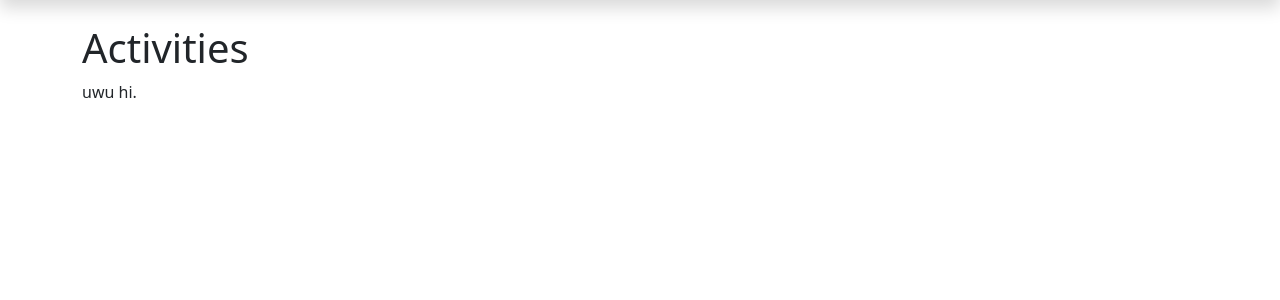
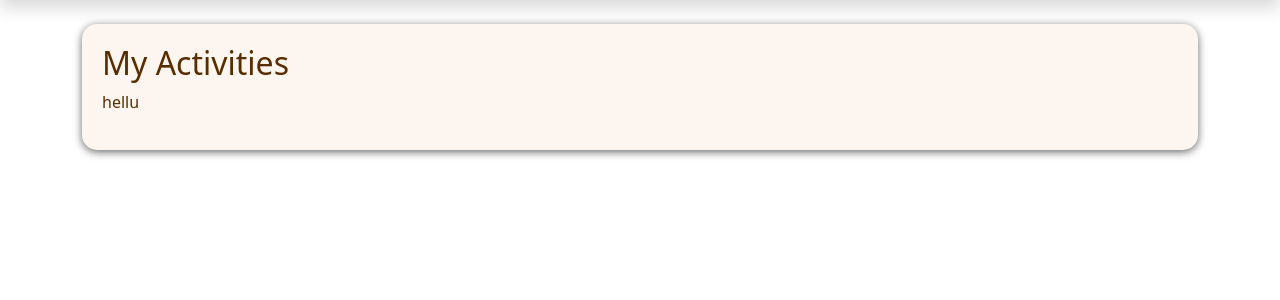
Before and after one commit to starry9x/ShareJoy, a Flask app: page /activities in a window 1280 px wide. Shown: the part 76-376 px from the top of the page. Run offline with Flask 3, Linux system fonts and the light colour scheme.

Commit message:
added base css

```diff
--- /dev/null
+++ b/static/css/base.css
@@ -0,0 +1,14 @@
+.section-box {
+    width: 100%;
+    min-height: 100px;
+    color: #582D00;
+    background-color: #FDF6F0;
+    box-shadow: 0 2px 8px rgba(0,0,0,0.6);
+    padding: 20px;
+    margin: 20px auto;
+    border-radius: 15px;
+}
+
+h1{
+    font-size: 2rem;
+}
--- a/templates/activities.html
+++ b/templates/activities.html
@@ -1,6 +1,14 @@
 {% extends "base.html" %}
 
+{% block extra_css %}
+<link rel="stylesheet" href="{{ url_for('static', filename='css/activities.css') }}">
+{% endblock %}
+
 {% block content %}
-<h1>Activities</h1>
-<p>uwu hi.</p>
+
+<div class="section-box">
+    <h1>My Activities</h1>
+    <p>hellu</p>
+</div>
+
 {% endblock %}
--- a/templates/base.html
+++ b/templates/base.html
@@ -6,6 +6,7 @@
     <meta name="viewport" content="width=device-width, initial-scale=1">
     <link href="https://cdn.jsdelivr.net/npm/bootstrap@5.3.8/dist/css/bootstrap.min.css" rel="stylesheet">
     <link rel="stylesheet" href="{{ url_for('static', filename='css/navbar.css') }}">
+    <link rel="stylesheet" href="{{ url_for('static', filename='css/base.css') }}">
     <link rel="stylesheet" href="https://cdnjs.cloudflare.com/ajax/libs/font-awesome/6.0.0/css/all.min.css">
     {% block extra_css %}{% endblock %}
 </head>
--- a/templates/messages.html
+++ b/templates/messages.html
@@ -6,7 +6,7 @@
 
 {% block content %}
 
-<div class="my-chats-box">
+<div class="section-box">
     <h1 class="my-chats">My Chats</h1>
     <p>Spark a dialogue and strengthen the bond.</p>
 </div>
```
Also changed, not shown: static/css/messages.css (+0 -15 lines), static/css/activities.css (added).
